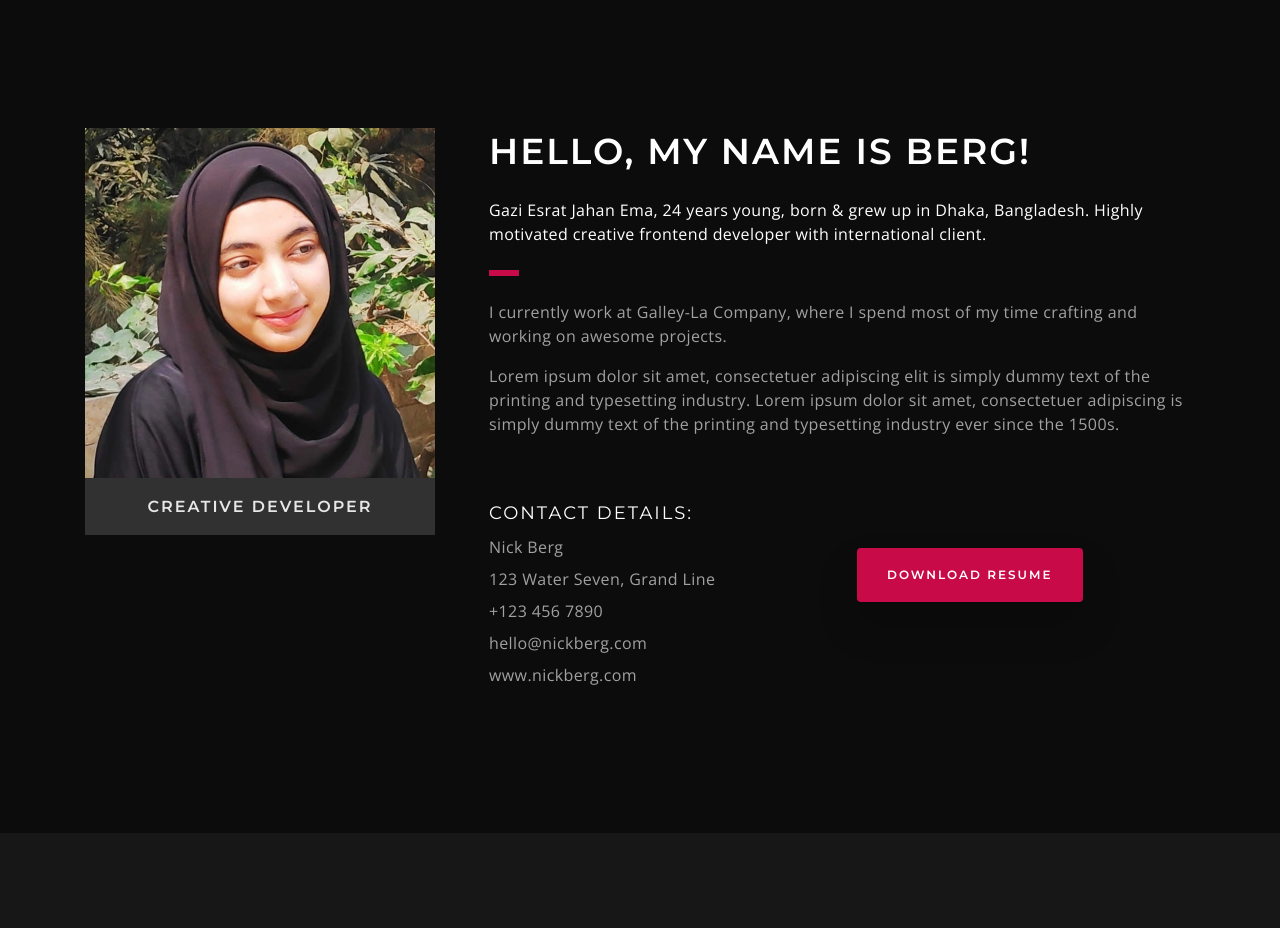
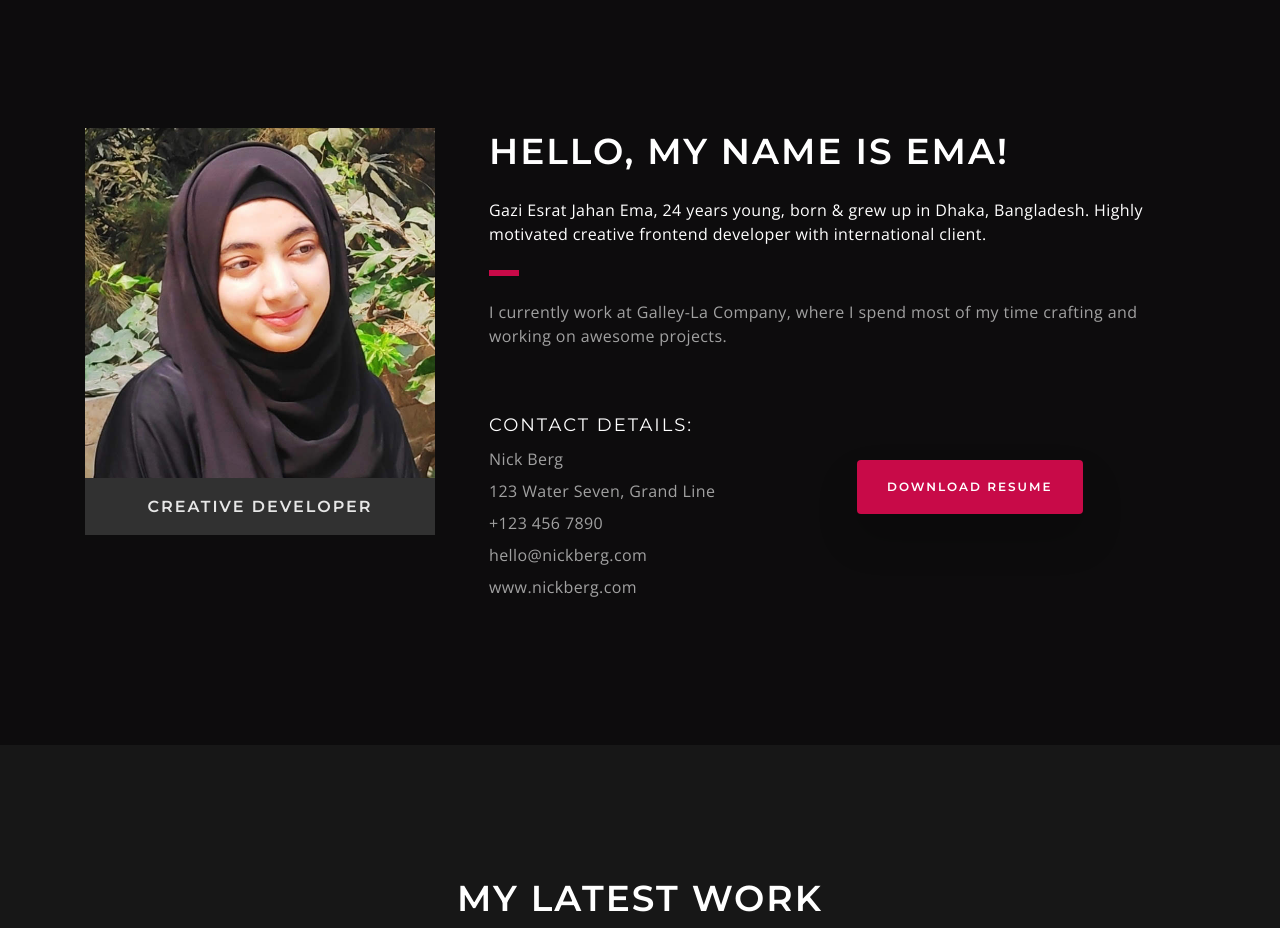
Before and after one commit to EsratEmu/esratemu.github.io, a plain HTML site: page index.html in a window 1280 px wide. Shown: the part 804-1732 px from the top of the page. Drawn offline with nearby package versions, Linux system fonts and the light colour scheme; a web font is replaced by a local one.

Commit message:
Update index.html

```diff
--- a/index.html
+++ b/index.html
@@ -140,11 +140,10 @@
 
                     <div class="col-lg-8">
                         <div class="pl-lg-4">
-                            <h3 class="font-alt font-w-600 letter-spacing-2 title-extra-large text-uppercase text-white">Hello, My Name is Berg!</h3>
+                            <h3 class="font-alt font-w-600 letter-spacing-2 title-extra-large text-uppercase text-white">Hello, My Name is Ema!</h3>
                             <p class="mt-4 text-large text-white">Gazi Esrat Jahan Ema, 24 years young, born & grew up in Dhaka, Bangladesh. Highly motivated creative frontend developer with international client.</p>
                             <span class="bg-base-color mt-4 sep-line-medium-thick"></span>
                             <p class="mt-4 text-gray text-large">I currently work at Galley-La Company, where I spend most of my time crafting and working on awesome projects.</p>
-                            <p class="mt-3 text-gray text-large">Lorem ipsum dolor sit amet, consectetuer adipiscing elit is simply dummy text of the printing and typesetting industry. Lorem ipsum dolor sit amet, consectetuer adipiscing is simply dummy text of the printing and typesetting industry ever since the 1500s.</p>
 
                             <div class="row pt-5">
                                 <div class="col-md-6">
```
